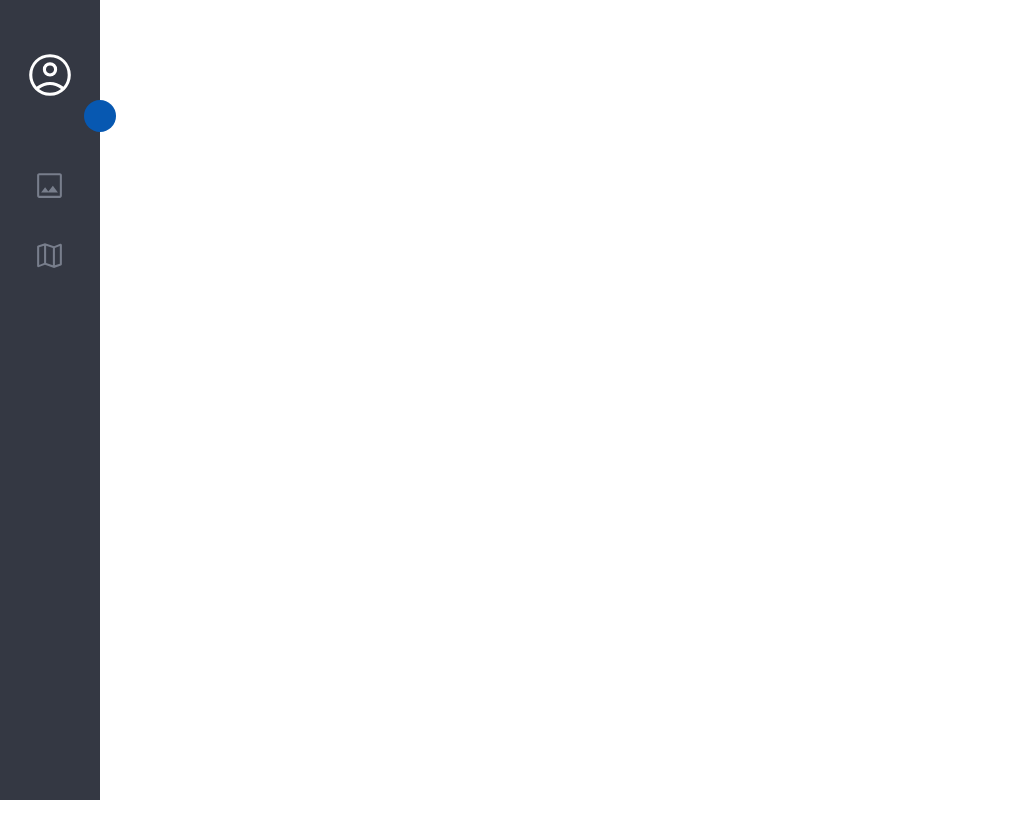
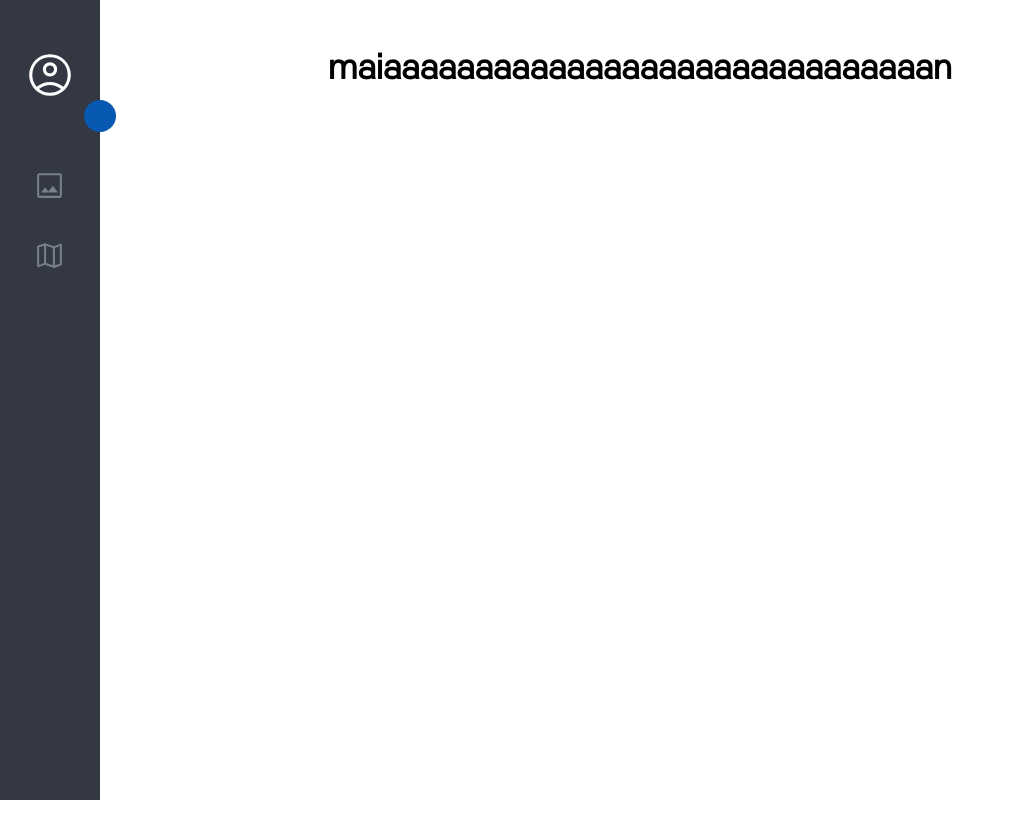
Before and after one commit to cyctjdghks/SKYEYE, a React (Vite) app in the folder FE/: page / in a window 1280 px wide. Shown: the top 838 px of the page, without its empty margins (0-1015 px from the left). Built offline with nearby package versions, Linux system fonts and the light colour scheme.

Commit message:
feat:fe router

```diff
--- /dev/null
+++ b/FE/src/App.module.css
@@ -0,0 +1,39 @@
+@font-face {
+  font-family: "SCDream1";
+  src: url("./assets/fonts/SCDream1.otf");
+}
+@font-face {
+  font-family: "SCDream2";
+  src: url("./assets/fonts/SCDream2.otf");
+}
+@font-face {
+  font-family: "SCDream3";
+  src: url("./assets/fonts/SCDream3.otf");
+}
+@font-face {
+  font-family: "SCDream4";
+  src: url("./assets/fonts/SCDream4.otf");
+}
+@font-face {
+  font-family: "SCDream5";
+  src: url("./assets/fonts/SCDream5.otf");
+}
+
+h1{
+  font-family: "SCDream4";
+}
+
+p{
+  font-family: "SCDream3";
+}
+
+button{
+  font-family: "SCDream2";
+}
+
+.appWrap{
+  font-family: "SCDream4";
+  height: 1000px;
+  text-align: center;
+  margin: 50px auto;
+}
--- a/FE/src/App.style.tsx
+++ /dev/null
@@ -1,22 +0,0 @@
-import styled from "@emotion/styled";
-
-export const Button = styled.button`
-  font-size: 14px;
-  padding: 10px 20px;
-  border: none;
-  background-color: #fa9f98;
-  border-radius: 10px;
-  color: white;
-  font-style: italic;
-  font-weight: 200;
-  cursor: pointer;
-  &:hover {
-    background-color: #fac2be;
-  }
-`;
-
-export const AppWrap = styled.div`
-  height: 1000px;
-  text-align: center;
-  margin: 50px auto;
-`;
--- a/FE/src/App.tsx
+++ b/FE/src/App.tsx
@@ -1,12 +1,31 @@
 import React, { useState } from "react";
-import * as style from "./App.style";
+import classes from "@src/App.module.css"
 import SideBar from "@common/SideBar/SideBar";
+import { useRecoilState } from "recoil";
+import { authState } from "@store/auth";
+import { Route, Routes } from "react-router-dom";
+import Main from "@pages/main/Main";
+import Admin from "@pages/admin/Admin";
+import Drone from "@pages/drone/Drone";
+import Picture from "@pages/picture/Picture";
+import FlightInfo from "@pages/flightinfo/FlightInfo";
+import { urls } from "@constant/values"
+
 
 function App() {
+  const [auth, setAuth] = useRecoilState(authState);
+
   return (
-    <style.AppWrap>
+    <div className={classes.appWrap}>
       <SideBar></SideBar>
-    </style.AppWrap>
+      <Routes>
+        <Route path={urls.path.main} element={<Main/>}></Route>
+        <Route path={urls.path.admin} element={<Admin/>}></Route>
+        <Route path={urls.path.flightinfo} element={<FlightInfo/>}></Route>
+        <Route path={urls.path.picture} element={<Picture/>}></Route>
+        <Route path={urls.path.drone} element={<Drone/>}></Route>
+      </Routes>
+    </div>
   );
 }
 
--- a/FE/src/present/pages/drone/Drone.tsx
+++ b/FE/src/present/pages/drone/Drone.tsx
@@ -1,5 +1,9 @@
 const Drone = () => {
-  return <div></div>;
+  return (
+  <div>
+    <h1>sdfsdfsd</h1>
+  </div>
+  )
 };
 
 export default Drone;
--- a/FE/src/present/pages/flightinfo/FlightInfo.tsx
+++ b/FE/src/present/pages/flightinfo/FlightInfo.tsx
@@ -1,5 +1,9 @@
 const FlightInfo = () => {
-  return <div></div>;
+  return (
+    <div>
+      <h1>flightasaaaaaaaaaaaaaaaaaaaaaaaaaaaaaa</h1>
+    </div>
+  );
 };
 
 export default FlightInfo;
--- a/FE/src/present/pages/main/Main.tsx
+++ b/FE/src/present/pages/main/Main.tsx
@@ -1,5 +1,9 @@
 const Main = () => {
-  return <div></div>;
+  return (
+    <div>
+      <h1>maiaaaaaaaaaaaaaaaaaaaaaaaaaaaaaan</h1>
+    </div>
+  )
 };
 
 export default Main;
--- a/FE/tsconfig.json
+++ b/FE/tsconfig.json
@@ -17,9 +17,7 @@
     "jsx": "react-jsx",
     "baseUrl": ".",
     "paths": {
-      "@src/*": [
-        "src/*"
-      ],
+      "@src/*": ["src/*"],
       "@assets/*": ["src/assets/*"],
       "@constant/*": ["src/constant/*"],
       "@action/*": ["src/action/*"],
```
